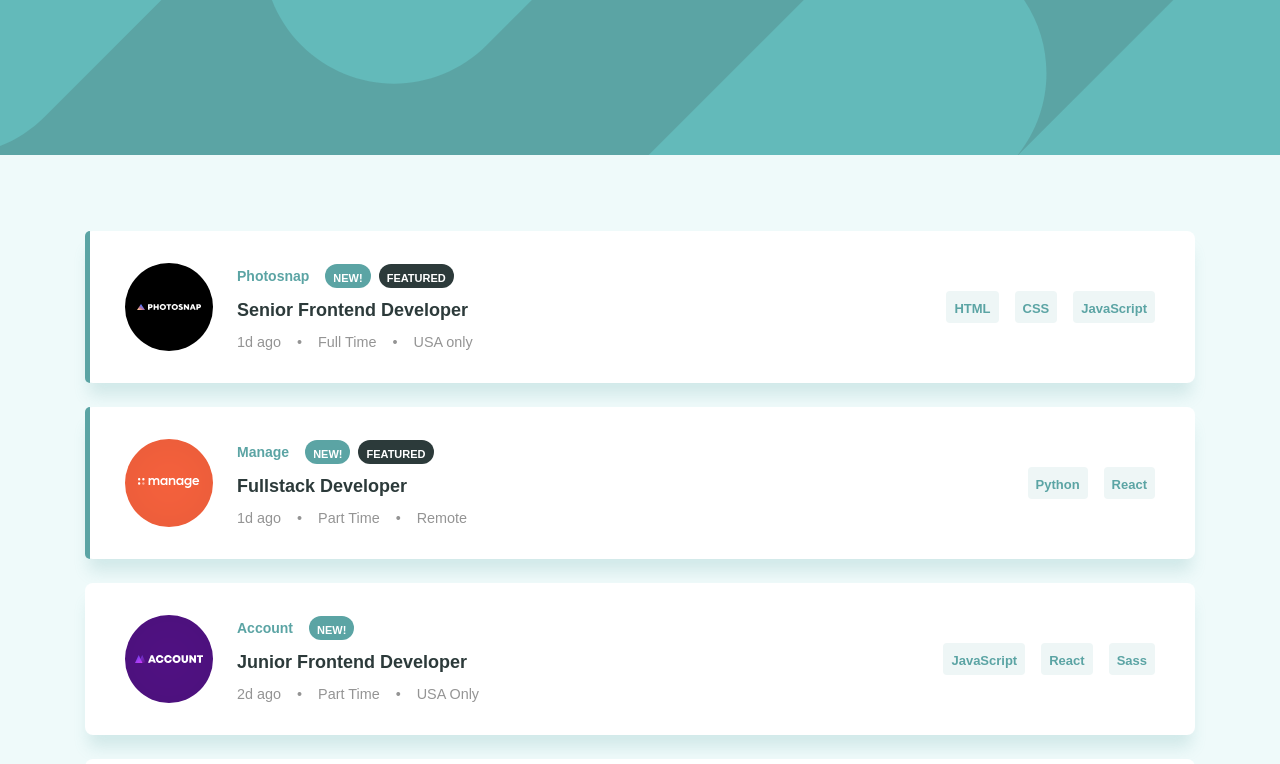
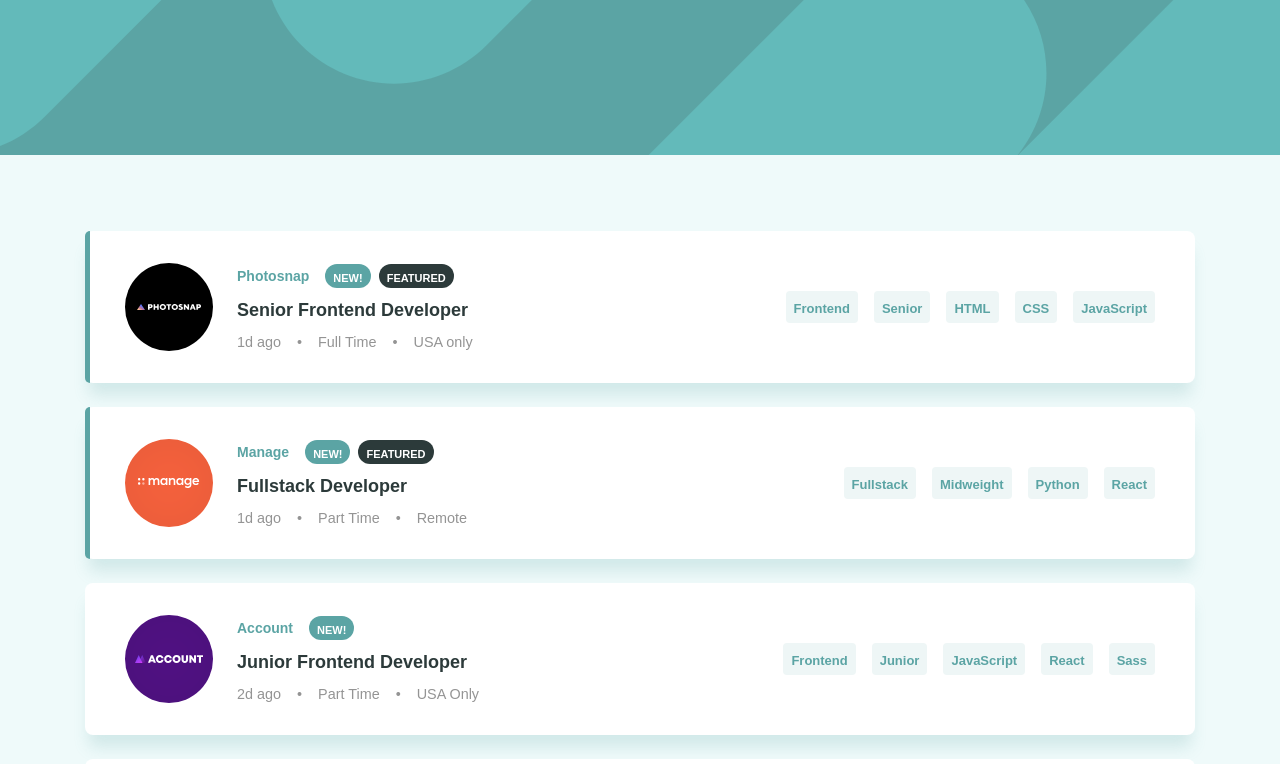
Before and after one commit to byronbyron/static-job-listings, a React (Create React App) app: page / in a window 1280 px wide. Shown: the top 764 px of the page. Built offline with nearby package versions, Linux system fonts and the light colour scheme.

Commit message:
Add role and level to filters

```diff
--- a/src/App.js
+++ b/src/App.js
@@ -16,7 +16,12 @@ export default function App() {
     if (!filters.includes(filter_by) && filter_by !== '') {
       setFilter([...filters, filter_by]);
 
-      setListings(listings.filter(listing => [...listing.languages, ...listing.tools].includes(filter_by)));
+      setListings(listings.filter(listing => [
+        listing.role,
+        listing.level,
+        ...listing.languages,
+        ...listing.tools
+      ].includes(filter_by)));
     }
   }
 
--- a/src/components/Details.js
+++ b/src/components/Details.js
@@ -5,6 +5,8 @@ export default function Details({
   recent,
   featured,
   position,
+  role,
+  level,
   postedAt,
   contract,
   location,
@@ -40,7 +42,7 @@ export default function Details({
         </div>
       </div>
       <div className="tags">
-        { [...languages, ...tools].map(skill => <Skills skill={skill} key={skill} />) }
+        { [role, level, ...languages, ...tools].map(skill => <Skills skill={skill} key={skill} />) }
       </div>
     </>
   )
--- a/src/components/JobCard.js
+++ b/src/components/JobCard.js
@@ -12,6 +12,8 @@ export default function JobCard({listing, filtering}) {
         recent={listing.new}
         featured={listing.featured}
         position={listing.position}
+        role={listing.role}
+        level={listing.level}
         postedAt={listing.postedAt}
         contract={listing.contract}
         location={listing.location}
```
